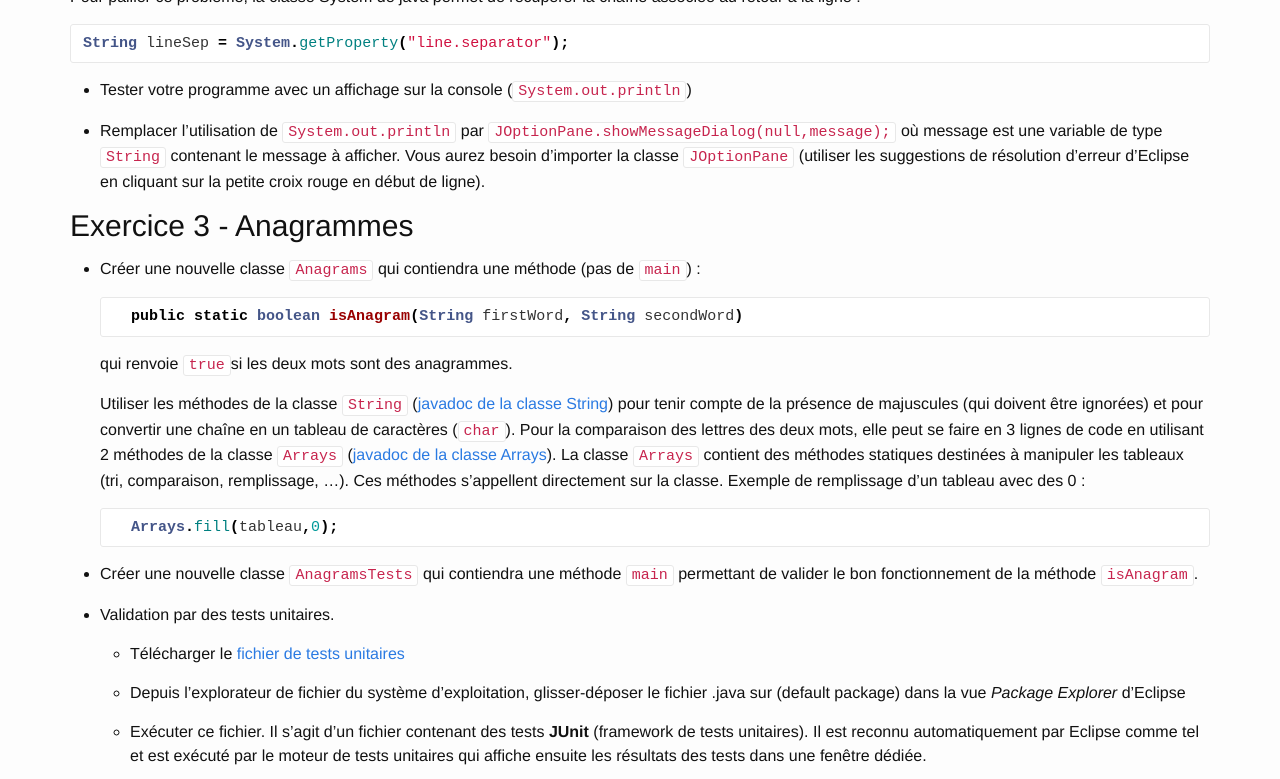
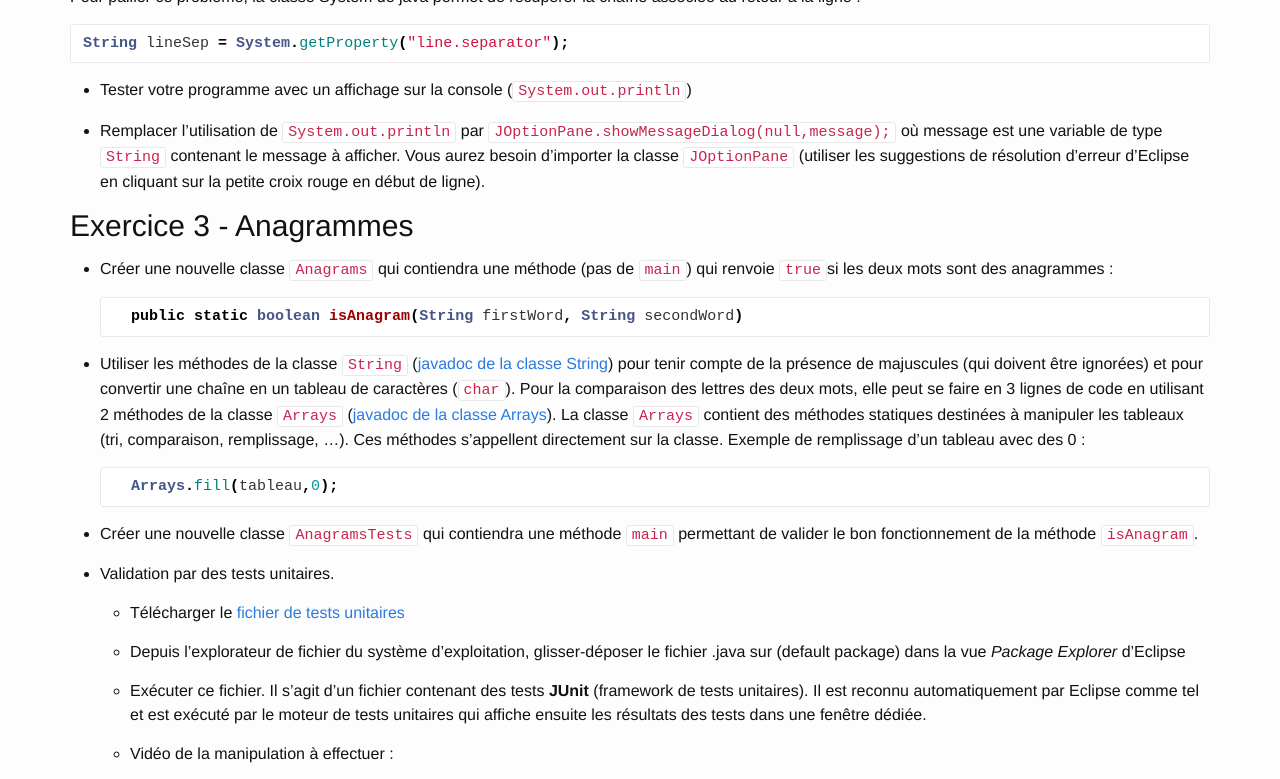
Before and after one commit to geiilyon/geiilyon.github.io, a Jekyll site: the page built from _collection_enonces/tp1.md, in a window 1280 px wide and 1400 px high, scrolled down 3007 px. Shown: the top 779 px of the window. Built offline with Jekyll 4.4.1, drawn with Linux system fonts in a browser that asks for light colours; nearby versions of some CDN libraries; Markdown is read by kramdown in place of the engine named in the settings; some of the changed text lies outside the part shown; grey boxes are pictures that could not be loaded.

`````diff
--- a/_collection_enonces/tp1.md
+++ b/_collection_enonces/tp1.md
@@ -16,13 +16,13 @@ Toutes les classes seront pour l'instant créées dans le package par défaut (*
 
 ## L'incontournable Hello World !
 
-```java
+~~~java
 public class HelloWorld{
     public static void main(String[] args){
         System.out.println("Hello world !");
     }
 }
-```
+~~~
 
 Suivez les instructions présentes dans la vidéo suivante pour agencer les fenêtres et créer et exécuter votre premier projet Eclipse (Remarque : pensez à choisir une qualité HD dans les paramètres ![Paramètres](/img/engrenage.png)).
 
@@ -58,12 +58,12 @@ Il existe de nombreux *templates* pour compléter automatiquement des blocs de c
 
 On désire créer un programme affichant sur la console le texte suivant :
 
-```bash
+~~~bash
 Portez ce vieux whisky au juge blond qui fume
 The quick brown fox jumps over the lazy dog
 La phrase française comporte ? caractères
 La phrase anglaise comporte ? caractères
-````
+~~~
 
 où les `?` auront été remplacés par le nombre de caractères.
 
@@ -73,9 +73,9 @@ où les `?` auront été remplacés par le nombre de caractères.
 
 Exemple :
 
-```java
+~~~java
 String phraseFr = "Portez ce vieux whisky au juge blond qui fume";
-````
+~~~
 
 * Construire l’affichage souhaité en appelant `System.out.println` pour chacune des 4 lignes à afficher.
 
@@ -93,9 +93,9 @@ String phraseFr = "Portez ce vieux whisky au juge blond qui fume";
 
 Pour pallier ce problème, la classe System de java permet de récupérer la chaîne associée au retour à la ligne :
 
-```java
+~~~java
 String lineSep = System.getProperty("line.separator");
-```
+~~~
 
 * Tester votre programme avec un affichage sur la console (`System.out.println`)
 
@@ -103,20 +103,19 @@ String lineSep = System.getProperty("line.separator");
 
 ## Exercice 3 - Anagrammes
 
-* Créer une nouvelle classe `Anagrams` qui contiendra une méthode (pas de `main`) :
+* Créer une nouvelle classe `Anagrams` qui contiendra une méthode (pas de `main`) qui renvoie `true`si les deux mots sont des anagrammes :
 
-    ```java
+  ~~~java
     public static boolean isAnagram(String firstWord, String secondWord)
-    ```
+  ~~~
 
-    qui renvoie `true`si les deux mots sont des anagrammes.
 
-    Utiliser les méthodes de la classe `String` ([javadoc de la classe String](http://docs.oracle.com/javase/7/docs/api/java/lang/String.html)) pour tenir compte de la présence de majuscules (qui doivent être ignorées) et pour convertir une chaîne en un tableau de caractères (`char`).
+* Utiliser les méthodes de la classe `String` ([javadoc de la classe String](http://docs.oracle.com/javase/7/docs/api/java/lang/String.html)) pour tenir compte de la présence de majuscules (qui doivent être ignorées) et pour convertir une chaîne en un tableau de caractères (`char`).
     Pour la comparaison des lettres des deux mots, elle peut se faire en 3 lignes de code en utilisant 2 méthodes de la classe `Arrays` ([javadoc de la classe Arrays](http://docs.oracle.com/javase/7/docs/api/java/util/Arrays.html)). La classe `Arrays` contient des méthodes statiques destinées à manipuler les tableaux (tri, comparaison, remplissage, ...). Ces méthodes s'appellent directement sur la classe. Exemple de remplissage d'un tableau avec des 0 :
 
-    ```java
+  ~~~java
     Arrays.fill(tableau,0);
-    ```
+  ~~~
 
 * Créer une nouvelle classe `AnagramsTests` qui contiendra une méthode `main` permettant de valider le bon fonctionnement de la méthode `isAnagram`.
 
@@ -130,8 +129,8 @@ String lineSep = System.getProperty("line.separator");
 
     * Vidéo de la manipulation à effectuer :
 
-        {% assign youtube_id = 'Esf6rkbPocA' %}
-        {% include video.html %}
+{% assign youtube_id = 'Esf6rkbPocA' %}
+{% include video.html %}
 
 
 
@@ -159,7 +158,7 @@ Le principe de JUnit est le suivant :
 
 * Créer une nouvelle classe `PassageParValeur` qui contiendra le code suivant :
 
-```java
+~~~java
 public class PassageParValeur {
 
 	public static void main(String[] args) {
@@ -178,7 +177,7 @@ public class PassageParValeur {
 
 }
 
-```
+~~~
 
 * Placer un point d'arrêt en face de la méthode mangerDesCookies (double cliquer dans la colonne située à gauche des numéros de lignes  et lancer le débugger en cliquant sur l'icône avec un insecte (*bug*) située à côté du bouton *Run* (voir [exemple d'utilisation du  debugger](/eclipse/)).
 
@@ -186,9 +185,7 @@ public class PassageParValeur {
 
 * Créer maintenant deux nouvelles classes `PassageParReference` et `PaquetCookies`
 
-```java
-
-
+~~~java
 public class PassageParReference {
 
 	public static void main(String[] args) {
@@ -206,10 +203,9 @@ public class PassageParReference {
 
 }
 
-```
+~~~
 
-```java
-
+~~~java
 public class PaquetCookies {
 
 	int nbCookies;
@@ -220,7 +216,7 @@ public class PaquetCookies {
 
 }
 
-```
+~~~
 
 * A l'aide du debugger, analyser le comportement de ce programme et interpréter le résultat.
 
@@ -234,7 +230,7 @@ public class PaquetCookies {
 
     Ce diagramme correspond au squelette de code source suivant. On peut noter que le constructeur sans argument est généré automatiquement par le compilateur java lorsqu'il ne trouve aucun constructeur.
 
-    ```java
+  ~~~java
 
     public class Porte {
 
@@ -255,11 +251,11 @@ public class PaquetCookies {
 
     }
 
-    ```
+  ~~~
 
 * Compléter le code source des méthodes de la classe `Porte` qui sera responsable de l'affichage des messages sur la console en fonction des actions qui lui sont demandées et de son état. Créer une classe de tests `PorteTests`permettant de produire l'affichage suivant sur la console en ne créant qu'une seule porte et sans accéder directement à la variable d'instance estOuverte depuis la classe PorteTest :
 
-    ```
+~~~
     Tentative de franchissement : Aïe !
     Tentative de fermeture : Fermer une porte déjà fermée hmmm...faut-il que je cloue des planches ?
     Tentative d'ouverture : Ouverture réussie
@@ -267,7 +263,7 @@ public class PaquetCookies {
     Tentative de franchissement : Quelqu'un franchit la porte.
     Tentative de fermeture : Fermeture réussie
     Tentative de franchissement : Aïe !
-    ```
+~~~
 
 ---
 
@@ -275,9 +271,9 @@ public class PaquetCookies {
 
 * Modifier la classe `Porte` pour lui ajouter une variable `static` (variable de classe) :
 
-    ```java
+  ~~~java
     public static double hauteur;
-    ```
+  ~~~
 
 * Ajouter du code à votre classe `PorteTests` permettant de mettre en évidence que chaque instance de `Porte` possède une couleur mais que lorsque l'on modifie la hauteur d'une porte, toutes les autres changent également.
 
@@ -292,14 +288,14 @@ public class PaquetCookies {
 
 * Créer une classe `Conversion` qui contiendra des méthodes statiques :
 
-    ```java
+  ~~~java
     public static double toRpm(double radPerSec)
     public static double toRadPerSec(double rpm)
-    ```
+  ~~~
 
 * Créer une classe de tests unitaires JUnit pour valider le bon fonctionnement de votre classe en vous inspirant de la vidéo suivante :
 
-    {% assign youtube_id = 'ToMNhUUrumc' %}
-    {% include video.html %}
+{% assign youtube_id = 'ToMNhUUrumc' %}
+{% include video.html %}
 
 [Suite...]({{site.baseurl}}/enonces/tp2)
--- a/_config.yml
+++ b/_config.yml
@@ -6,13 +6,10 @@ baseurl: "" # the subpath of your site, e.g. /blog/
 url: "http://geiilyon.github.io" # the base hostname & protocol for your site
 
 # Build settings
-markdown: redcarpet
+markdown: kramdown
 markdown_ext:  markdown,mkdown,mkdn,mkd,md
 
 collections:
   collection_enonces:
     output: true
     permalink: /enonces/:name/
-
-redcarpet:
-  extensions: ["tables", "autolink", "strikethrough", "space_after_headers", "with_toc_data", "fenced_code_blocks"]
`````
Also changed, not shown: _collection_enonces/tp2.md (+17 -18 lines).
